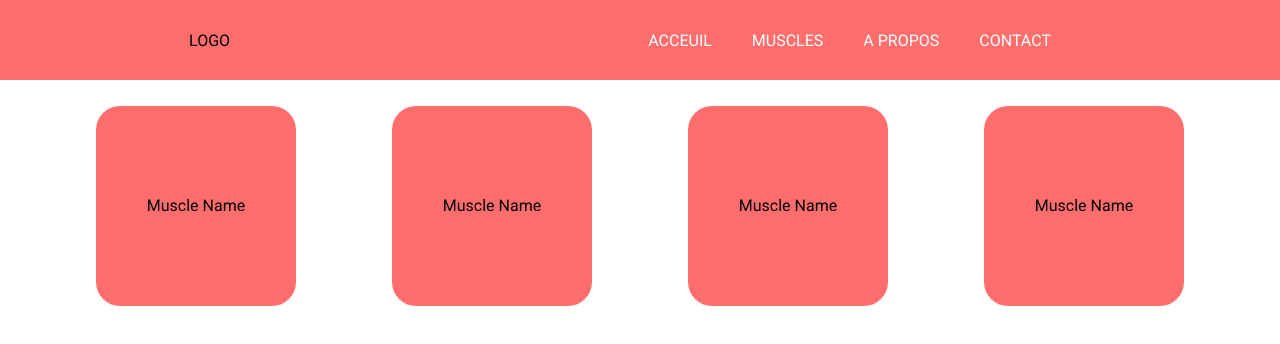
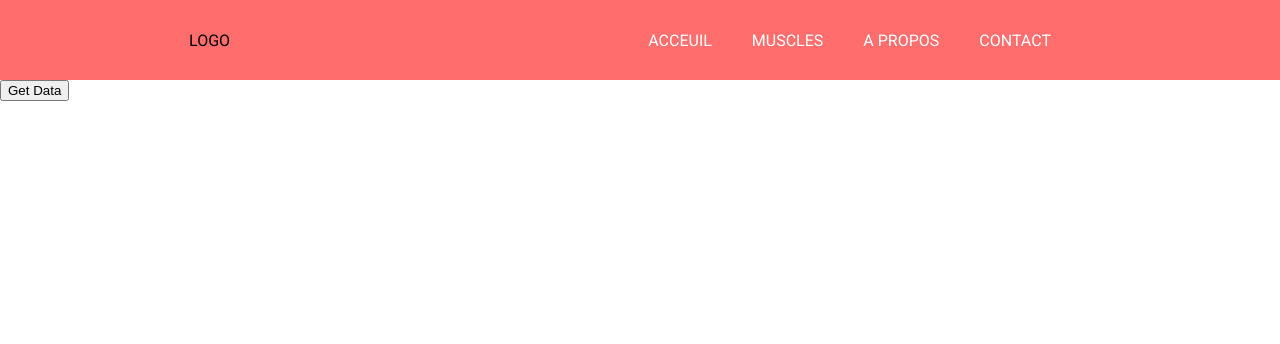
Before and after one commit to Ianischnf/GoMuscu_Front, an Angular app: page /muscles in a window 1280 px wide. Shown: the top 344 px of the page. Built offline with nearby package versions, Linux system fonts and the light colour scheme.

Commit message:
Example Get data from Backend api

```diff
--- a/src/app/muscle/muscle.component.css
+++ b/src/app/muscle/muscle.component.css
@@ -1,4 +1,4 @@
-.msucle_container {
+.muscle_container {
     display: flex;
     flex-wrap: wrap;
     justify-content: space-evenly;
--- a/src/app/muscle/muscle.component.html
+++ b/src/app/muscle/muscle.component.html
@@ -1,21 +1,10 @@
 <app-navbar></app-navbar>
 
 <div class="global_contain">
-    <div class="msucle_container">
-        <div class="muscle_card">
-            <p>Muscle Name</p>
-        </div>
-
-        <div class="muscle_card">
-            <p>Muscle Name</p>
-        </div>
-
-        <div class="muscle_card">
-            <p>Muscle Name</p>
-        </div>
-
-        <div class="muscle_card">
-            <p>Muscle Name</p>
+    <button (click)="getData()">Get Data</button>
+    <div class="muscle_container">
+        <div class="muscle_card" *ngFor="let muscle of muscles">
+            <p>{{ muscle.muscleName }}</p>
         </div>
     </div>
 </div>
--- a/src/app/muscle/muscle.component.ts
+++ b/src/app/muscle/muscle.component.ts
@@ -1,10 +1,19 @@
-import { Component } from '@angular/core';
+import { Component, OnInit } from '@angular/core';
+import { HttpClient } from '@angular/common/http';
 
 @Component({
   selector: 'app-muscle',
   templateUrl: './muscle.component.html',
-  styleUrls: ['./muscle.component.css']
+  styleUrls: ['./muscle.component.css'],
 })
 export class MuscleComponent {
+  muscles: any[] = [];  // Créez une propriété pour stocker les données
 
+  constructor(private http: HttpClient) { }
+
+  getData() {
+    this.http.get('http://localhost:8000/muscle').subscribe((data: any) => {
+      this.muscles = data.results;  // Stockez les données dans la propriété muscles
+    });
+  }
 }
```
